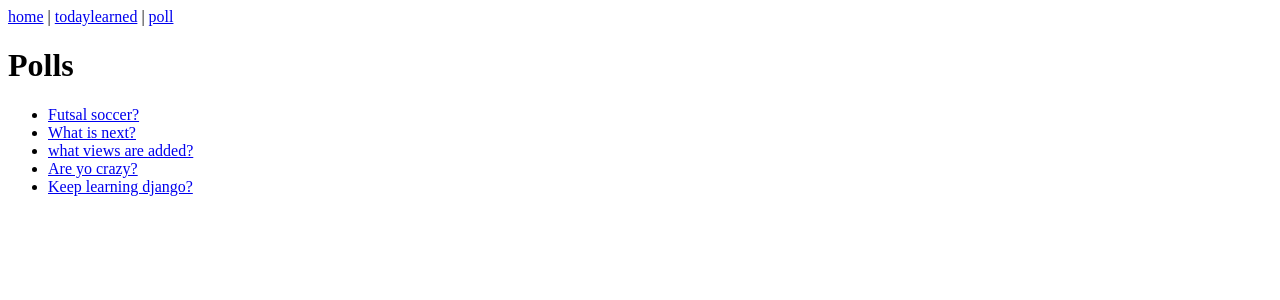
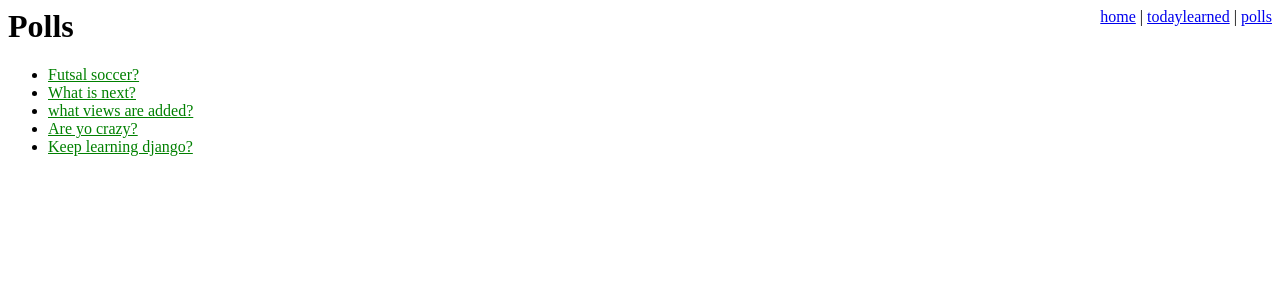
Before and after one commit to yantaq/Django-Tutorial, a Django app: page /polls/ in a window 1280 px wide. Shown: the top 300 px of the page. Run offline with Django 3.2, Linux system fonts and the light colour scheme; data comes from the database, SQL or seed files in the repository.

Commit message:
added base template and sub base templates

```diff
--- /dev/null
+++ b/polls/static/polls/style.css
@@ -0,0 +1,7 @@
+#nav {
+    float: right;
+}
+
+li a {
+    color: green;
+}
--- a/polls/templates/polls/index.html
+++ b/polls/templates/polls/index.html
@@ -1,6 +1,4 @@
-{% extends "base.html" %}
-{% block title %} Polls {% endblock %}
-{% block head %} Polls {% endblock %}
+{% extends "polls_base.html" %}
 {% block content %}
   {% if latest_question_list %}
     <ul>
--- /dev/null
+++ b/polls/templates/polls_base.html
@@ -0,0 +1,7 @@
+{% extends "base.html" %}
+{% block title %} Polls {% endblock %}
+{% block external %}
+{% load static %}
+<link rel="stylesheet" type="text/css" href="{% static 'polls/style.css' %}" />
+{% endblock %}
+{% block head %} Polls {% endblock %}
--- a/templates/base.html
+++ b/templates/base.html
@@ -1,12 +1,13 @@
 <html>
     <head>
         <title> Django Tutorial | {% block title %} {% endblock %}</title>
+	{% block external %} {% endblock %}
     </head>
     <body>
         <div id="nav">
 	    <a href="/">home</a> |
 	    <a href="/entry"> todaylearned</a> |
-	    <a href="/polls"> poll</a>
+	    <a href="/polls"> polls</a>
 	</div>
         <h1> {% block head %} {% endblock %}</h1>
 	{% block content %} {% endblock %}
--- a/todaylearned/templates/todaylearned/details.html
+++ b/todaylearned/templates/todaylearned/details.html
@@ -1,6 +1,4 @@
-{% extends "base.html" %}
-{% block title %} Today Learned {% endblock %}
-{% block head %} Today Learned {% endblock %}
+{% extends "todaylearned_base.html" %}
 {% block content %}
 {% if entry %}
 <table>
--- a/todaylearned/templates/todaylearned/index.html
+++ b/todaylearned/templates/todaylearned/index.html
@@ -1,6 +1,4 @@
-{% extends "base.html" %}
-{% block title %} Today Learned {% endblock %}
-{% block head %} Today Learned {% endblock %}
+{% extends "todaylearned_base.html" %}
 {% block content %}
   {% if entry %}
     <ul>
```
Also changed, not shown: todaylearned/static/todaylearned/style.css (added, +7 -0 lines), todaylearned/templates/todaylearned_base.html (added, +7 -0 lines).
